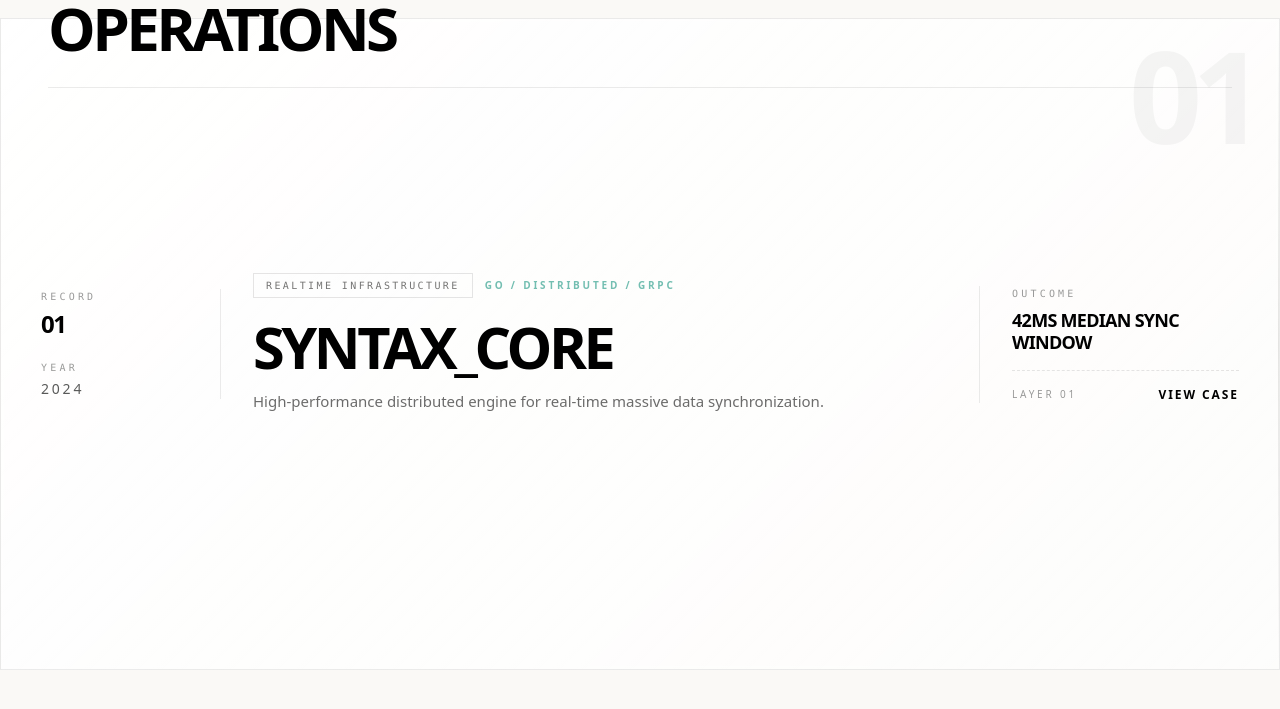
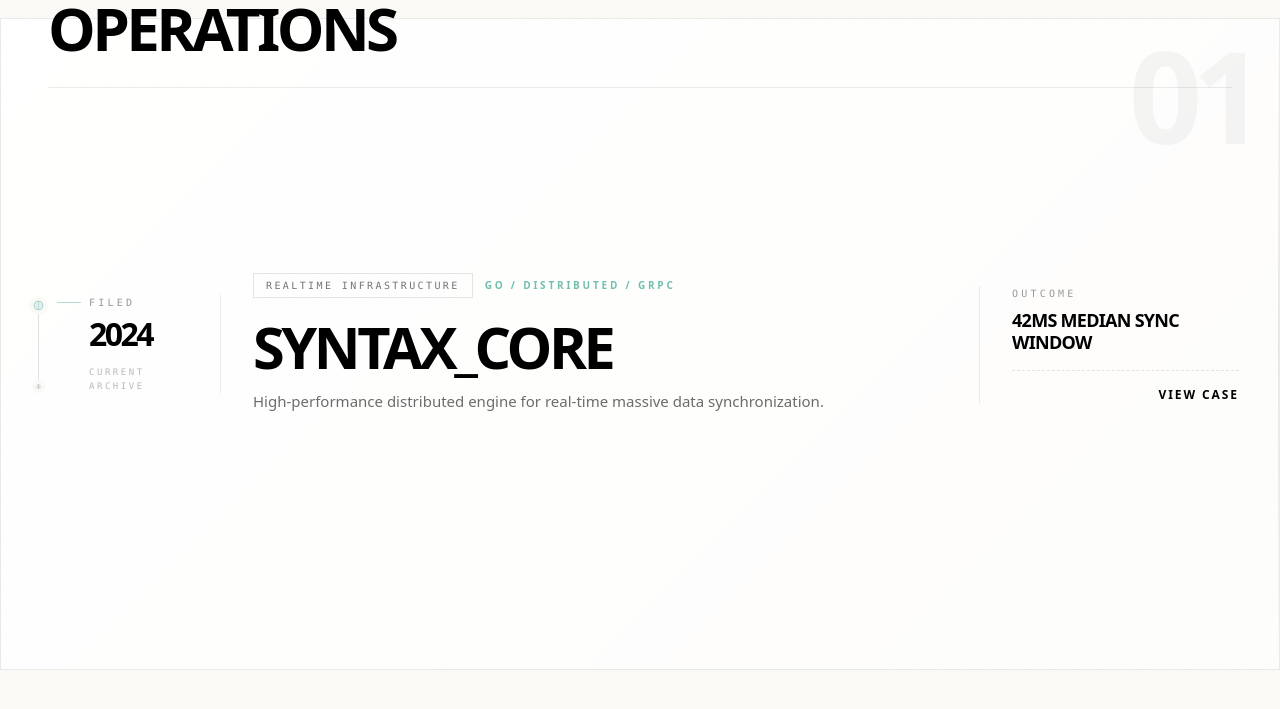
Before and after one commit to itisrohit/itisrohit, a Next.js app in the folder portfolio/: page / in a window 1280 px wide. Shown: the part 930-1639 px from the top of the page. Built offline with nearby package versions, Linux system fonts and the light colour scheme.

Commit message:
feat: implement archive track timeline effect and card footer refinement

```diff
--- a/portfolio/src/app/page.tsx
+++ b/portfolio/src/app/page.tsx
@@ -175,6 +175,21 @@ export default function Home() {
         const overlays = Array.from(
           root.querySelectorAll<HTMLElement>("[data-project-overlay]"),
         );
+        const timelinePanels = Array.from(
+          root.querySelectorAll<HTMLElement>("[data-track-panel]"),
+        );
+        const timelineLines = Array.from(
+          root.querySelectorAll<HTMLElement>("[data-track-line]"),
+        );
+        const timelineTrails = Array.from(
+          root.querySelectorAll<HTMLElement>("[data-track-trail]"),
+        );
+        const timelineNodes = Array.from(
+          root.querySelectorAll<HTMLElement>("[data-track-node]"),
+        );
+        const timelineEnds = Array.from(
+          root.querySelectorAll<HTMLElement>("[data-track-end]"),
+        );
         const pinSection = root.querySelector<HTMLElement>("[data-ops-pin]");
 
         if (!pinSection || cards.length < 2) return;
@@ -187,12 +202,50 @@ export default function Home() {
           }
         });
 
+        timelinePanels.forEach((panel, i) => {
+          gsap.set(panel, {
+            autoAlpha: i === 0 ? 1 : 0.45,
+            y: i === 0 ? 0 : 10,
+          });
+        });
+
+        timelineLines.forEach((line, i) => {
+          gsap.set(line, {
+            scaleY: i === 0 ? 1 : 0.72,
+            autoAlpha: i === 0 ? 1 : 0.5,
+            transformOrigin: "top center",
+          });
+        });
+
+        timelineTrails.forEach((trail, i) => {
+          const startProgress = cards.length > 1 ? i / (cards.length - 1) : 0;
+
+          gsap.set(trail, {
+            scaleY: startProgress,
+            autoAlpha: startProgress > 0 ? 0.9 : 0.55,
+            transformOrigin: "top center",
+          });
+        });
+
+        timelineNodes.forEach((node, i) => {
+          const endNode = timelineEnds[i];
+          const dotTravel = Math.max(0, endNode.offsetTop - node.offsetTop - 2);
+          const startProgress = cards.length > 1 ? i / (cards.length - 1) : 0;
+
+          gsap.set(node, {
+            y: dotTravel * startProgress,
+            scale: i === 0 ? 1.08 : 0.82,
+            autoAlpha: i === 0 ? 1 : 0.45,
+            transformOrigin: "center center",
+          });
+        });
+
         const tl = gsap.timeline({
           scrollTrigger: {
             trigger: pinSection,
             start: "clamp(top top)",
             end: () => `+=${(cards.length - 1) * window.innerHeight}`,
-            scrub: 0.2,
+            scrub: 0.32,
             invalidateOnRefresh: true,
           },
           defaults: { ease: "none", duration: 1 },
@@ -201,9 +254,44 @@ export default function Home() {
         // Sequential pairs: one full timeline unit per card transition
         for (let i = 0; i < cards.length - 1; i++) {
           const label = `step-${i}`;
+          const dotTravel = Math.max(
+            0,
+            timelineEnds[i].offsetTop - timelineNodes[i].offsetTop - 2,
+          );
+          const nextProgress = cards.length > 1 ? (i + 1) / (cards.length - 1) : 1;
           tl.addLabel(label);
           tl.to(overlays[i], { opacity: 1 }, label);
+          tl.to(timelinePanels[i], { autoAlpha: 0.35, y: -8, duration: 0.45 }, label);
+          tl.to(timelineLines[i], { scaleY: 0.72, autoAlpha: 0.5, duration: 0.45 }, label);
+          tl.to(
+            timelineTrails[i],
+            { scaleY: nextProgress, autoAlpha: 0.7, duration: 0.5 },
+            label,
+          );
+          tl.to(
+            timelineNodes[i],
+            {
+              y: dotTravel * nextProgress,
+              scale: 0.86,
+              autoAlpha: 0.45,
+              duration: 0.5,
+              ease: "power2.out",
+            },
+            label,
+          );
           tl.to(cards[i + 1], { yPercent: 0 }, label);
+          tl.to(timelinePanels[i + 1], { autoAlpha: 1, y: 0, duration: 0.55 }, label);
+          tl.to(timelineLines[i + 1], { scaleY: 1, autoAlpha: 1, duration: 0.55 }, label);
+          tl.to(
+            timelineTrails[i + 1],
+            { autoAlpha: 0.9, duration: 0.55 },
+            label,
+          );
+          tl.to(
+            timelineNodes[i + 1],
+            { scale: 1.08, autoAlpha: 1, duration: 0.55, ease: "power2.out" },
+            label,
+          );
         }
       });
 
@@ -355,7 +443,7 @@ export default function Home() {
             style={{ top: "148px" }}
           >
             <div className="relative mx-auto h-full w-full max-w-7xl px-6 sm:px-10 lg:px-12">
-              {projects.map((project, index) => (
+              {projects.map((project) => (
                 <article
                   key={project.id}
                   data-project-card
@@ -378,14 +466,30 @@ export default function Home() {
                   </span>
 
                   <div className="relative z-0 grid h-full gap-8 lg:grid-cols-[180px_minmax(0,1fr)_260px] lg:items-center">
-                    <div className="space-y-5 border-b border-black/8 pb-5 lg:border-b-0 lg:border-r lg:pb-0 lg:pr-8">
-                      <div className="space-y-1">
-                        <p className="font-mono text-[10px] tracking-[0.32em] text-black/40 uppercase">Record</p>
-                        <p className="text-2xl font-black tracking-[-0.06em] text-black uppercase">{project.id}</p>
-                      </div>
-                      <div className="space-y-1">
-                        <p className="font-mono text-[10px] tracking-[0.32em] text-black/40 uppercase">Year</p>
-                        <p className="text-sm font-medium tracking-[0.2em] text-black/65 uppercase">{project.year}</p>
+                    <div className="border-b border-black/8 pb-5 lg:border-b-0 lg:border-r lg:pb-0 lg:pr-8">
+                      <div data-track-panel className="relative lg:-ml-2 lg:max-w-[144px] lg:pl-6">
+                        <div data-track-line className="absolute bottom-1 left-[5px] top-1 w-px bg-black/12" />
+                        <div
+                          data-track-trail
+                          className="absolute left-[5px] top-1 w-px origin-top bg-gradient-to-b from-[#73BEB1]/75 via-[#73BEB1]/35 to-transparent"
+                          style={{ height: "calc(100% - 8px)" }}
+                        />
+                        <span data-track-node className="absolute left-[1px] top-1.5 h-[9px] w-[9px] rounded-full border border-[#73BEB1]/50 bg-[#73BEB1]/22 shadow-[0_0_0_4px_rgba(250,249,246,0.96)]" />
+                        <span data-track-end className="absolute bottom-1 left-[3px] h-[5px] w-[5px] rounded-full bg-black/10 shadow-[0_0_0_4px_rgba(250,249,246,0.96)]" />
+
+                        <div className="space-y-3">
+                          <div className="space-y-2">
+                            <div className="flex items-center gap-2">
+                              <span className="h-px w-6 bg-[#73BEB1]/55" />
+                              <p className="font-mono text-[10px] tracking-[0.32em] text-black/42 uppercase">Filed</p>
+                            </div>
+                            <p className="pl-8 text-[2rem] font-black leading-none tracking-[-0.08em] text-black uppercase">{project.year}</p>
+                          </div>
+
+                          <div className="pl-8 pt-1">
+                            <p className="font-mono text-[9px] tracking-[0.28em] text-black/28 uppercase">Current archive</p>
+                          </div>
+                        </div>
                       </div>
                     </div>
 
@@ -409,10 +513,7 @@ export default function Home() {
                         <p className="font-mono text-[10px] tracking-[0.32em] text-black/40 uppercase">Outcome</p>
                         <p className="text-lg font-black leading-tight tracking-[-0.04em] text-black uppercase">{project.result}</p>
                       </div>
-                      <div className="flex items-center justify-between border-t border-dashed border-black/10 pt-4">
-                        <span className="text-[10px] font-medium tracking-[0.28em] text-black/40 uppercase">
-                          Layer {String(index + 1).padStart(2, "0")}
-                        </span>
+                      <div className="flex items-center justify-end border-t border-dashed border-black/10 pt-4">
                         <span className="text-xs font-black tracking-[0.16em] text-black uppercase">
                           View Case
                         </span>
```
